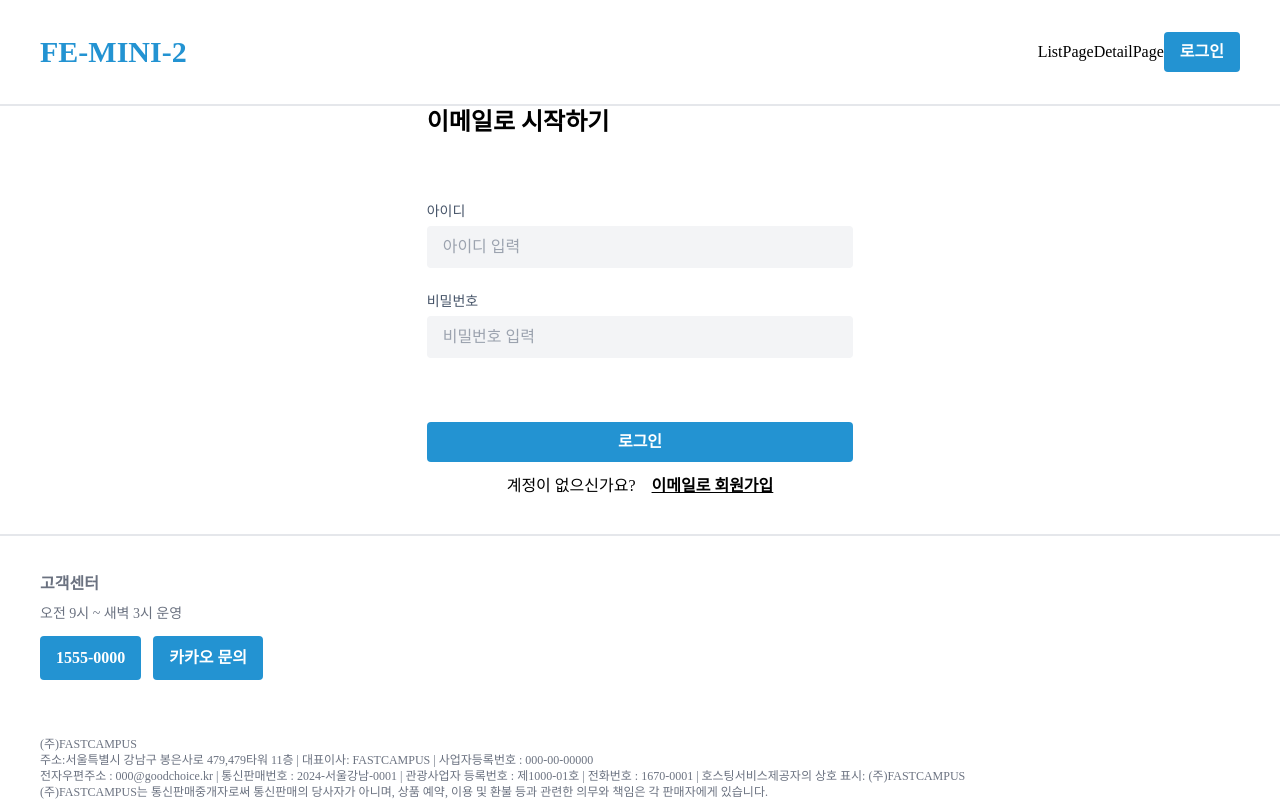
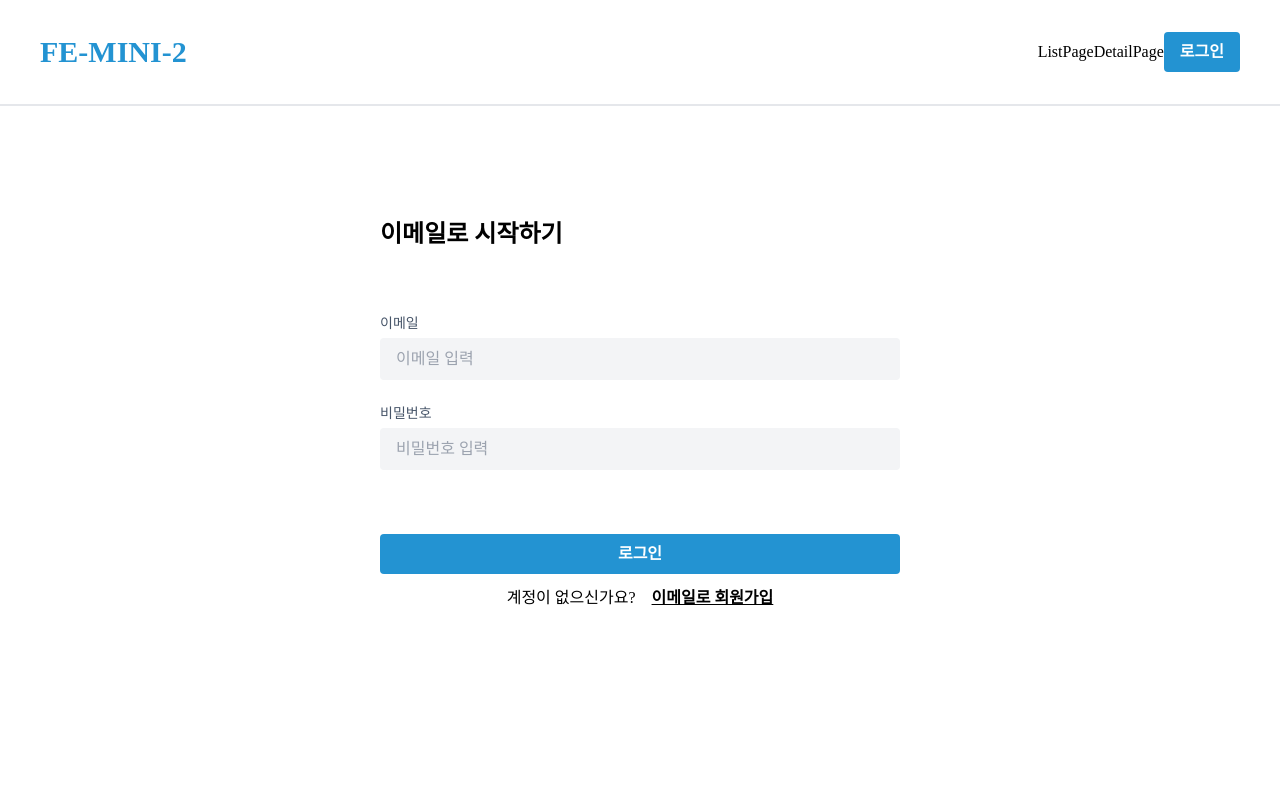
Before and after one commit to subinsad/KDT_FE_MINI_Team2, a React (Vite) app: page /signin in a window 1280 px wide. Shown: the top 801 px of the page. Built offline with nearby package versions, Linux system fonts and the light colour scheme.

Commit message:
feat:로그인 로그아웃 페이지 퍼블리싱

```diff
--- a/src/components/DetailComponents/DetailMap.jsx
+++ b/src/components/DetailComponents/DetailMap.jsx
@@ -4,7 +4,7 @@ export default function DetailMap() {
       <div className="pt-8 pb-3 font-semibold text-2xl border-gray-200 border-solid border-t-2">
         숙소 위치 정보
       </div>
-      <div className="h-[480px] mb-5 rounded-xl border-gray-200 border-solid border-2">
+      <div className="h-[480px] mb-10 rounded-xl border-gray-200 border-solid border-2">
         카카오,네이버 API 고려~
       </div>
     </div>
--- a/src/components/DetailComponents/EventBox.jsx
+++ b/src/components/DetailComponents/EventBox.jsx
@@ -1,6 +1,6 @@
 export default function EventBox() {
   return (
-    <div className="w-72 sticky top-28 h-[608px] p-4 rounded-xl border-gray-200 border-solid border-2 flex flex-col items-center">
+    <div className="w-72 sticky top-32 h-[608px] p-4 rounded-xl border-gray-200 border-solid border-2 flex flex-col items-center">
       <div className="w-full h-36 rounded-xl border-gray-200 border-solid border-2">
         {/* 이 부분에는 이벤트 이미지가 들어갈 것입니다. */}
       </div>
--- a/src/components/DetailComponents/MapNavi.jsx
+++ b/src/components/DetailComponents/MapNavi.jsx
@@ -5,11 +5,11 @@ export default function MapNavi() {
   return (
     <div className="mb-3 border-gray-200 border-solid border-b-2">
       <Button
-        className="mr-2 px-5 bg-white text-slate-500 hover:text-black"
+        className="mr-2 px-5 bg-white text-stone-400 hover:text-black"
         text="객실"
       />
       <Button
-        className="px-5 bg-white text-slate-500 hover:text-black"
+        className="px-5 bg-white text-stone-400 hover:text-black"
         text="위치"
       />
     </div>
--- a/src/layout/Footer.jsx
+++ b/src/layout/Footer.jsx
@@ -2,9 +2,9 @@ import Button from "../components/Common/Button";
 
 export default function Footer() {
   return (
-    <footer className="my-10 border-t-2 border-gray-200 border-solid">
+    <footer className="py-10 border-t-2 border-gray-200 border-solid">
       <div className="max-w-mw mx-auto">
-        <div className="flex my-10">
+        <div className="flex">
           <ul>
             <li className="text-gray-500 font-bold mb-3">고객센터</li>
             <p className="text-gray-500 text-sm mb-3">
--- a/src/layout/Gnb.jsx
+++ b/src/layout/Gnb.jsx
@@ -2,7 +2,7 @@ import { Link } from "react-router-dom";
 import Button from "../components/Common/Button";
 export default function Gnb() {
   return (
-    <header className="py-8 sticky top-0 bg-white border-b-2 border-gray-200 border-solid z-10">
+    <header className="py-8 sticky top-0 bg-white border-b-2 border-gray-200 border-solid z-50">
       <div className="flex items-center justify-between gap-9 max-w-mw mx-auto">
         <Link to="/">
           <h1 className="text-primary text-3xl font-bold">FE-MINI-2</h1>
--- a/src/pages/SignInPage.jsx
+++ b/src/pages/SignInPage.jsx
@@ -5,14 +5,14 @@ import Input from "../components/Form/Input";
 
 export default function SignInPage() {
   return (
-    <div className="w-4/12 mx-auto">
-      <div className="flex flex-col items-center gap-16 ">
-        <TItle tag="h2" className=" w-full" text="이메일로 시작하기" />
+    <div className="w-[520px] mx-auto h-[900px] pt-28">
+      <div className="flex flex-col gap-16">
+        <TItle tag="h2" className="w-full" text="이메일로 시작하기" />
         <form onSubmit="" className="flex flex-col w-full">
           <Input
             type="email"
-            text="아이디"
-            placeholder="아이디 입력"
+            text="이메일"
+            placeholder="이메일 입력"
             className="mb-6 "
           />
           <Input type="password" text="비밀번호" placeholder="비밀번호 입력" />
--- a/src/pages/SignUpPage.jsx
+++ b/src/pages/SignUpPage.jsx
@@ -1,19 +1,18 @@
-import { Link } from 'react-router-dom';
-import Button from '../components/Common/Button';
-import Input from '../components/Form/Input';
-import TItle from '../components/Common/Title';
+import Button from "../components/Common/Button";
+import Input from "../components/Form/Input";
+import TItle from "../components/Common/Title";
 
 export default function SignUpPage() {
   return (
-        <div className="w-4/12 mx-auto">
+    <div className="w-[520px] h-[900px] pt-28 mx-auto">
       <div className="flex flex-col items-center gap-16 ">
         <TItle tag="h2" className=" w-full" text="이메일로 회원가입" />
 
         <form onSubmit="" className="flex flex-col w-full">
           <Input
             type="email"
-                        text="아이디"
-                        placeholder="아이디 입력"
+            text="이메일"
+            placeholder="이메일 입력"
             className="mb-6 "
           />
           <Input
@@ -22,11 +21,7 @@ export default function SignUpPage() {
             placeholder="비밀번호 입력"
             className="mb-6 "
           />
-                    <Input
-                        type="password"
-                        text="비밀번호"
-                        placeholder="비밀번호 확인"
-                    />
+          <Input type="password" text="비밀번호" placeholder="비밀번호 확인" />
         </form>
 
         <div className="flex flex-col items-center w-full ">
--- a/tailwind.config.js
+++ b/tailwind.config.js
@@ -3,6 +3,10 @@ export default {
     content: ['./src/**/*.{js,jsx}'],
     theme: {
         extend: {
+            height: {
+                /// SignInPage,SignUpPage(해더와 푸터를 뺀 값으로 전체 높이 지정)
+                'minus-header-footer': 'calc(100vh - 106px - 314px)',
+            },
             maxWidth: {
                 mw: '1200px',
                 //minWidth: ???
```
Lines whose indentation alone changed are shown as unchanged.
